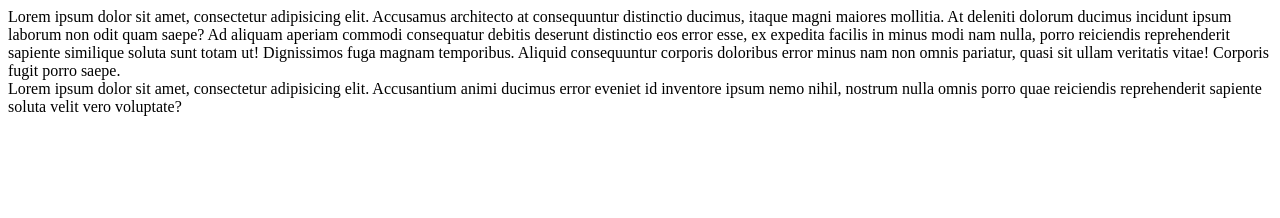
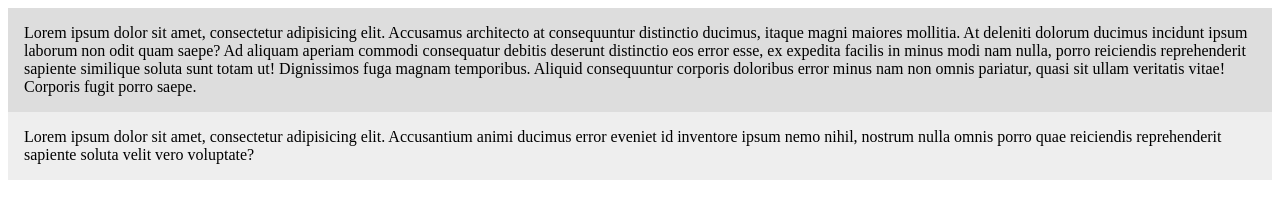
Before and after one commit to BulcsuFarmasi/css-grid, a plain HTML site: page index.html in a window 1280 px wide. Drawn offline with Linux system fonts and the light colour scheme.

Commit message:
adding style to see elements better

```diff
--- a/index.html
+++ b/index.html
@@ -1,8 +1,18 @@
 <!DOCTYPE html>
 <html lang="en">
 <head>
-    <meta charset="UTF-8">
+    <meta charset="UTF-8" />
     <title>CSS Grids</title>
+    <style>
+        .wrapper > div {
+            background-color: #eee;
+            padding: 1em;
+        }
+
+        .wrapper > div:nth-child(odd) {
+            background-color: #ddd;
+        }
+    </style>
 </head>
 <body>
     <div class="wrapper">
```
